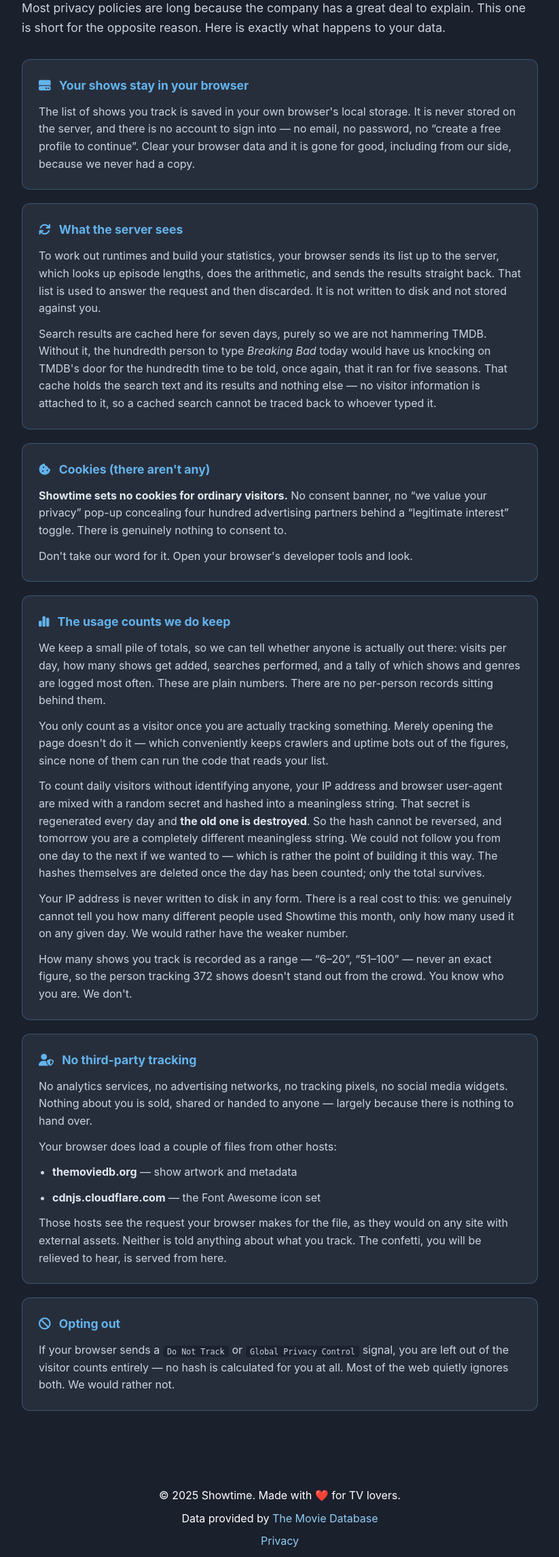
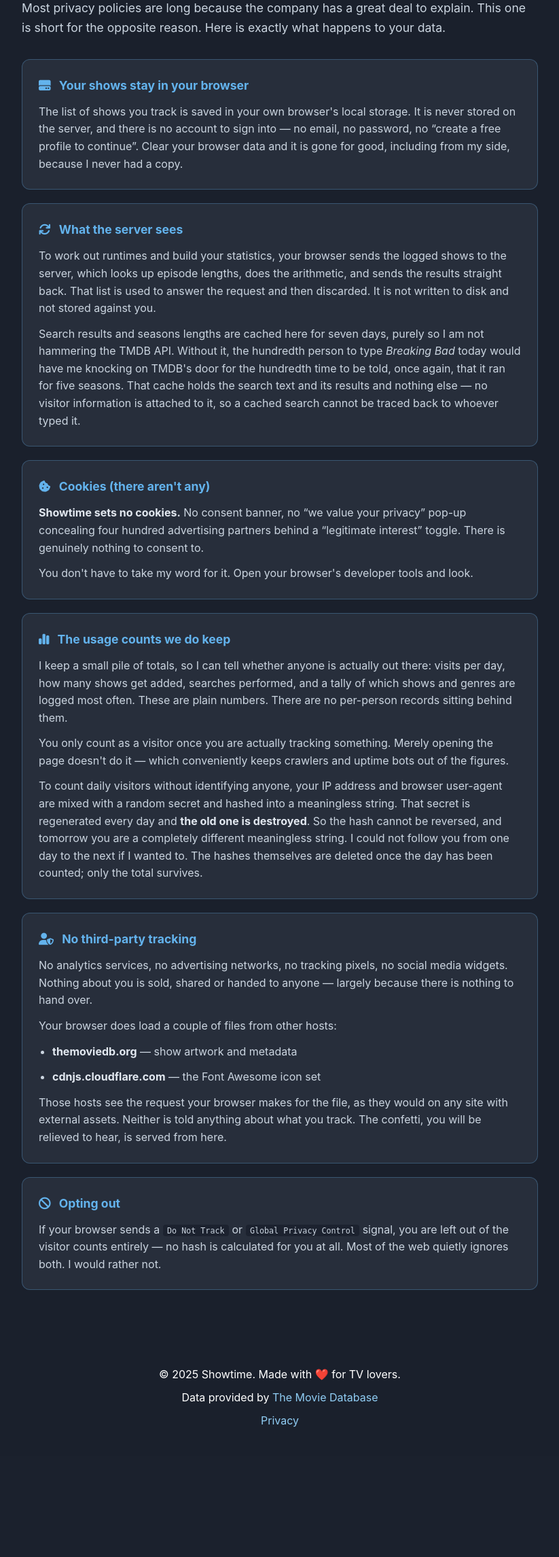
Before and after one commit to Gunneone/Showtime, a Flask app: page /privacy in a window 1280 px wide. Shown: the part 164-2455 px from the top of the page at 68% size, without its empty margins (228-1051 px from the left). After the commit the page ends 2264 px from the top, so only its background shows below. Run offline with Flask 3, Linux system fonts and the light colour scheme; data comes from the database, SQL or seed files in the repository; data that the repository does not hold is empty.

Commit message:
Editing privacy page

```diff
--- a/src/templates/privacy.html
+++ b/src/templates/privacy.html
@@ -18,7 +18,7 @@
             storage. It is never stored on the server, and there is no account
             to sign into &mdash; no email, no password, no &ldquo;create a free
             profile to continue&rdquo;. Clear your browser data and it is gone
-            for good, including from our side, because we never had a copy.
+            for good, including from my side, because I never had a copy.
         </p>
     </section>
 
@@ -26,15 +26,15 @@
         <h3><i class="fas fa-arrows-rotate"></i> What the server sees</h3>
         <p>
             To work out runtimes and build your statistics, your browser sends
-            its list up to the server, which looks up episode lengths, does the
+            the logged shows to the server, which looks up episode lengths, does the
             arithmetic, and sends the results straight back. That list is used
             to answer the request and then discarded. It is not written to disk
             and not stored against you.
         </p>
         <p>
-            Search results are cached here for seven days, purely so we are not
-            hammering TMDB. Without it, the hundredth person to type
-            <em>Breaking Bad</em> today would have us knocking on TMDB's door
+            Search results and seasons lengths are cached here for seven days, purely so I am not
+            hammering the TMDB API. Without it, the hundredth person to type
+            <em>Breaking Bad</em> today would have me knocking on TMDB's door
             for the hundredth time to be told, once again, that it ran for five
             seasons. That cache holds the search text and its results and
             nothing else &mdash; no visitor information is attached to it, so a
@@ -45,14 +45,14 @@
     <section class="content-section">
         <h3><i class="fas fa-cookie-bite"></i> Cookies (there aren't any)</h3>
         <p>
-            <strong>Showtime sets no cookies for ordinary visitors.</strong>
+            <strong>Showtime sets no cookies.</strong>
             No consent banner, no &ldquo;we value your privacy&rdquo; pop-up
             concealing four hundred advertising partners behind a
             &ldquo;legitimate interest&rdquo; toggle. There is genuinely
             nothing to consent to.
         </p>
         <p>
-            Don't take our word for it. Open your browser's developer tools and
+            You don't have to take my word for it. Open your browser's developer tools and
             look.
         </p>
     </section>
@@ -60,7 +60,7 @@
     <section class="content-section">
         <h3><i class="fas fa-chart-simple"></i> The usage counts we do keep</h3>
         <p>
-            We keep a small pile of totals, so we can tell whether anyone is
+            I keep a small pile of totals, so I can tell whether anyone is
             actually out there: visits per day, how many shows get added,
             searches performed, and a tally of which shows and genres are
             logged most often. These are plain numbers. There are no per-person
@@ -69,8 +69,7 @@
         <p>
             You only count as a visitor once you are actually tracking
             something. Merely opening the page doesn't do it &mdash; which
-            conveniently keeps crawlers and uptime bots out of the figures,
-            since none of them can run the code that reads your list.
+            conveniently keeps crawlers and uptime bots out of the figures.
         </p>
         <p>
             To count daily visitors without identifying anyone, your IP address
@@ -78,22 +77,9 @@
             into a meaningless string. That secret is regenerated every day and
             <strong>the old one is destroyed</strong>. So the hash cannot be
             reversed, and tomorrow you are a completely different meaningless
-            string. We could not follow you from one day to the next if we
-            wanted to &mdash; which is rather the point of building it this
-            way. The hashes themselves are deleted once the day has been
+            string. I could not follow you from one day to the next if I
+            wanted to. The hashes themselves are deleted once the day has been
             counted; only the total survives.
-        </p>
-        <p>
-            Your IP address is never written to disk in any form. There is a
-            real cost to this: we genuinely cannot tell you how many different
-            people used Showtime this month, only how many used it on any given
-            day. We would rather have the weaker number.
-        </p>
-        <p>
-            How many shows you track is recorded as a range &mdash;
-            &ldquo;6&ndash;20&rdquo;, &ldquo;51&ndash;100&rdquo; &mdash; never
-            an exact figure, so the person tracking 372 shows doesn't stand out
-            from the crowd. You know who you are. We don't.
         </p>
     </section>
 
@@ -124,7 +110,7 @@
             If your browser sends a <code>Do Not Track</code> or
             <code>Global Privacy Control</code> signal, you are left out of the
             visitor counts entirely &mdash; no hash is calculated for you at
-            all. Most of the web quietly ignores both. We would rather not.
+            all. Most of the web quietly ignores both. I would rather not.
         </p>
     </section>
 </article>
```
